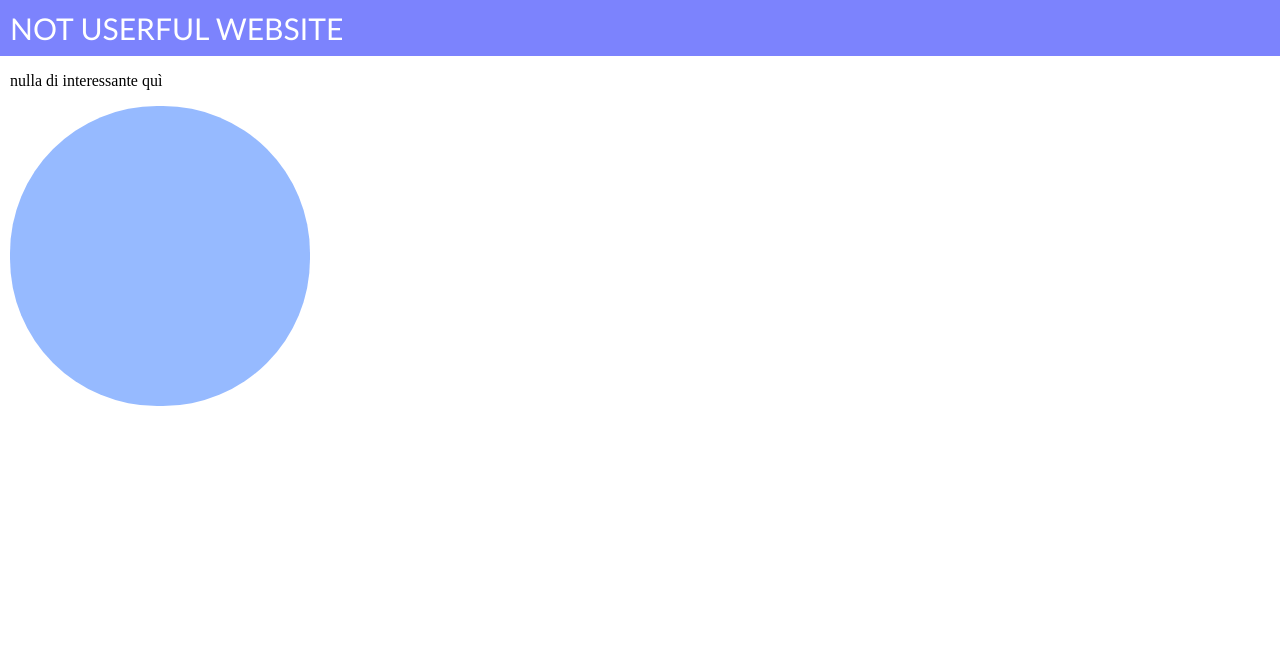
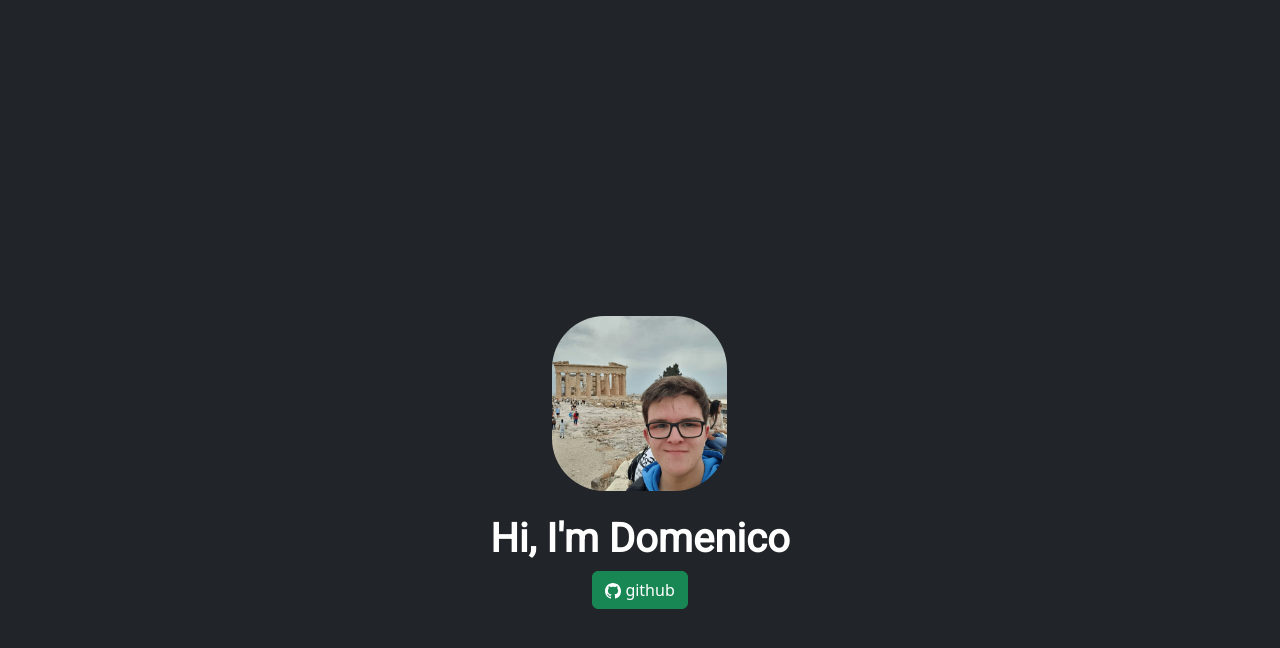
Before and after one commit to ThaDome23/website, a plain HTML site: page index.html in a window 1280 px wide. Drawn offline with nearby package versions, Linux system fonts and the light colour scheme.

Commit message:
new page

```diff
--- a/index.html
+++ b/index.html
@@ -2,24 +2,27 @@
 <html lang="en">
 <head>
     <link rel="stylesheet" href="style.css">
-    <meta name="theme-color" content="#05ffff" media="(prefers-color-scheme: dark)">
-    <link rel="icon" href="https://upload.wikimedia.org/wikipedia/commons/thumb/7/73/Flat_tick_icon.svg/1200px-Flat_tick_icon.svg.png">
-
+    <link href="https://cdn.jsdelivr.net/npm/bootstrap@5.3.2/dist/css/bootstrap.min.css" rel="stylesheet" integrity="sha384-T3c6CoIi6uLrA9TneNEoa7RxnatzjcDSCmG1MXxSR1GAsXEV/Dwwykc2MPK8M2HN" crossorigin="anonymous">
     <meta charset="UTF-8">
+    <link rel="preconnect" href="https://fonts.googleapis.com">
+    <link rel="preconnect" href="https://fonts.gstatic.com" crossorigin>
+    <link href="https://fonts.googleapis.com/css2?family=Roboto&display=swap" rel="stylesheet">
     <meta http-equiv="X-UA-Compatible" content="IE=edge">
     <meta name="viewport" content="width=device-width, initial-scale=1.0">
 
     <title>Document</title>
 </head>
-<body>
-    <nav>
-        <div id="logo" >NOT USERFUL WEBSITE</div>
-    </nav>
-    <div id="bodyy">
-        <p>nulla di interessante quì</p>
+<body class="d-flex justify-content-center align-items-center bg-dark">
 
-        <div id="box" ></div>
+    <div class="content">
+        <img id="i" src="img.png" width="175" class="img my-4">
 
+        <h1 class="text-lg fw-bold text-white">Hi, I'm Domenico</h1>
+        <a class="btn btn-success" href="https://github.domewastaken.dev">
+            <svg xmlns="http://www.w3.org/2000/svg" width="16" height="16" fill="currentColor" class="bi bi-github" viewBox="0 0 16 16">
+                <path d="M8 0C3.58 0 0 3.58 0 8c0 3.54 2.29 6.53 5.47 7.59.4.07.55-.17.55-.38 0-.19-.01-.82-.01-1.49-2.01.37-2.53-.49-2.69-.94-.09-.23-.48-.94-.82-1.13-.28-.15-.68-.52-.01-.53.63-.01 1.08.58 1.23.82.72 1.21 1.87.87 2.33.66.07-.52.28-.87.51-1.07-1.78-.2-3.64-.89-3.64-3.95 0-.87.31-1.59.82-2.15-.08-.2-.36-1.02.08-2.12 0 0 .67-.21 2.2.82.64-.18 1.32-.27 2-.27.68 0 1.36.09 2 .27 1.53-1.04 2.2-.82 2.2-.82.44 1.1.16 1.92.08 2.12.51.56.82 1.27.82 2.15 0 3.07-1.87 3.75-3.65 3.95.29.25.54.73.54 1.48 0 1.07-.01 1.93-.01 2.2 0 .21.15.46.55.38A8.012 8.012 0 0 0 16 8c0-4.42-3.58-8-8-8"/>
+              </svg>
+            github</a>
     </div>
 
 </body>
--- a/style.css
+++ b/style.css
@@ -1,28 +1,17 @@
-nav{
-    background-color: #7C83FD;
 
-    padding: 10px;
+#i{
+    border-radius: 30%;
+}
+h1,body,html{
 
-}
-
-body,html{
-    margin-top: 0;
+    text-align: center;
+    margin-top: 50px;
     padding-top: 0;
     margin-left: 0;
     margin-right: 0;
+    font-family:'Roboto',sans-serif;
 }
-#logo{
-
-    font-size: 30px;
-    font-family: 'Gill Sans', 'Gill Sans MT', Calibri, 'Trebuchet MS', sans-serif;
-    color: white;
+body{
+    min-height: 100vh;
+    height: 100%;
 }
-#bodyy{
-    padding-left: 10px;
-}
-#box{
-    border-radius: 49%;
-    background-color: #96BAFF;
-    height: 300px;
-    width: 300px;
-}
```
Also changed, not shown: img.png (added).
